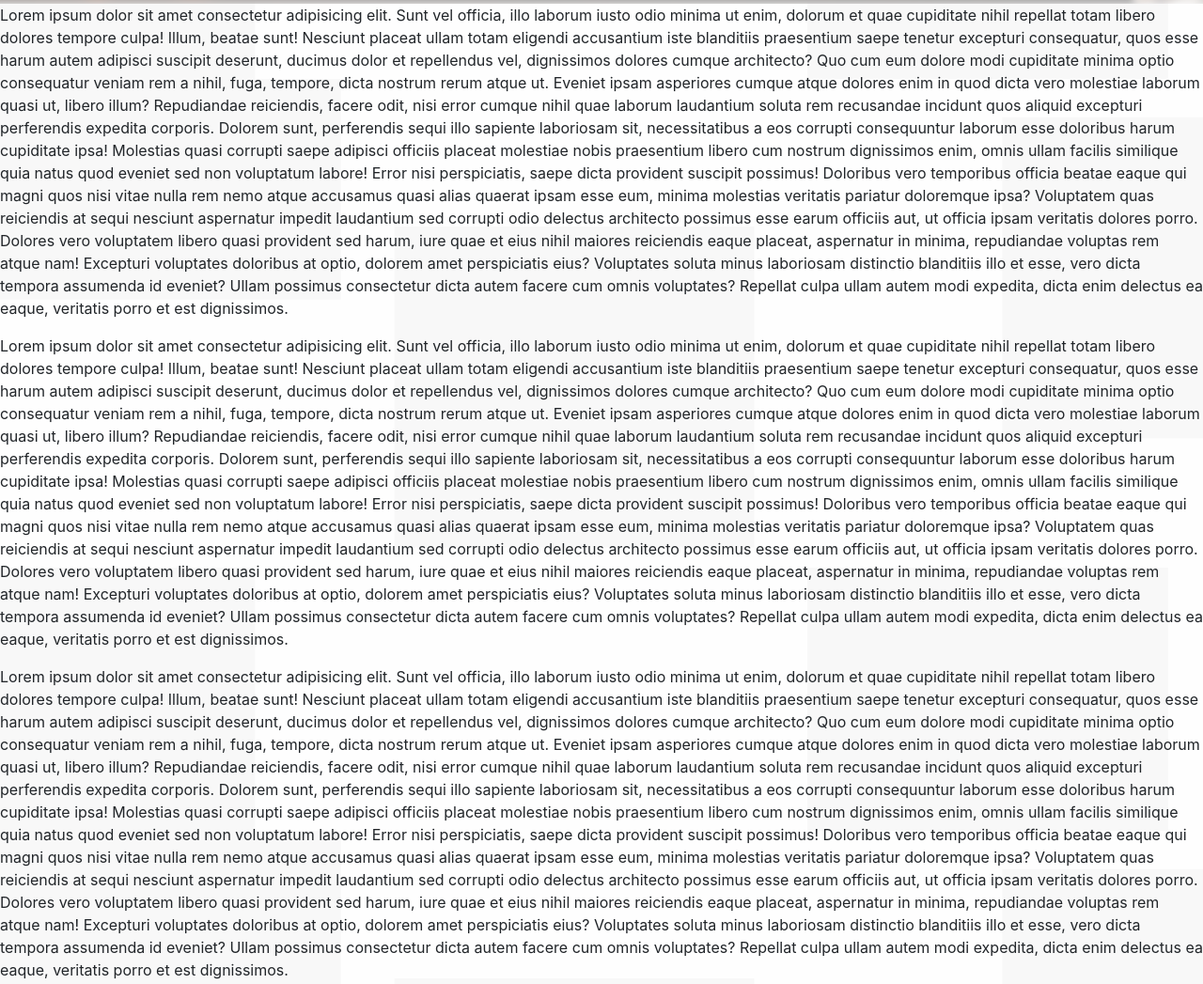
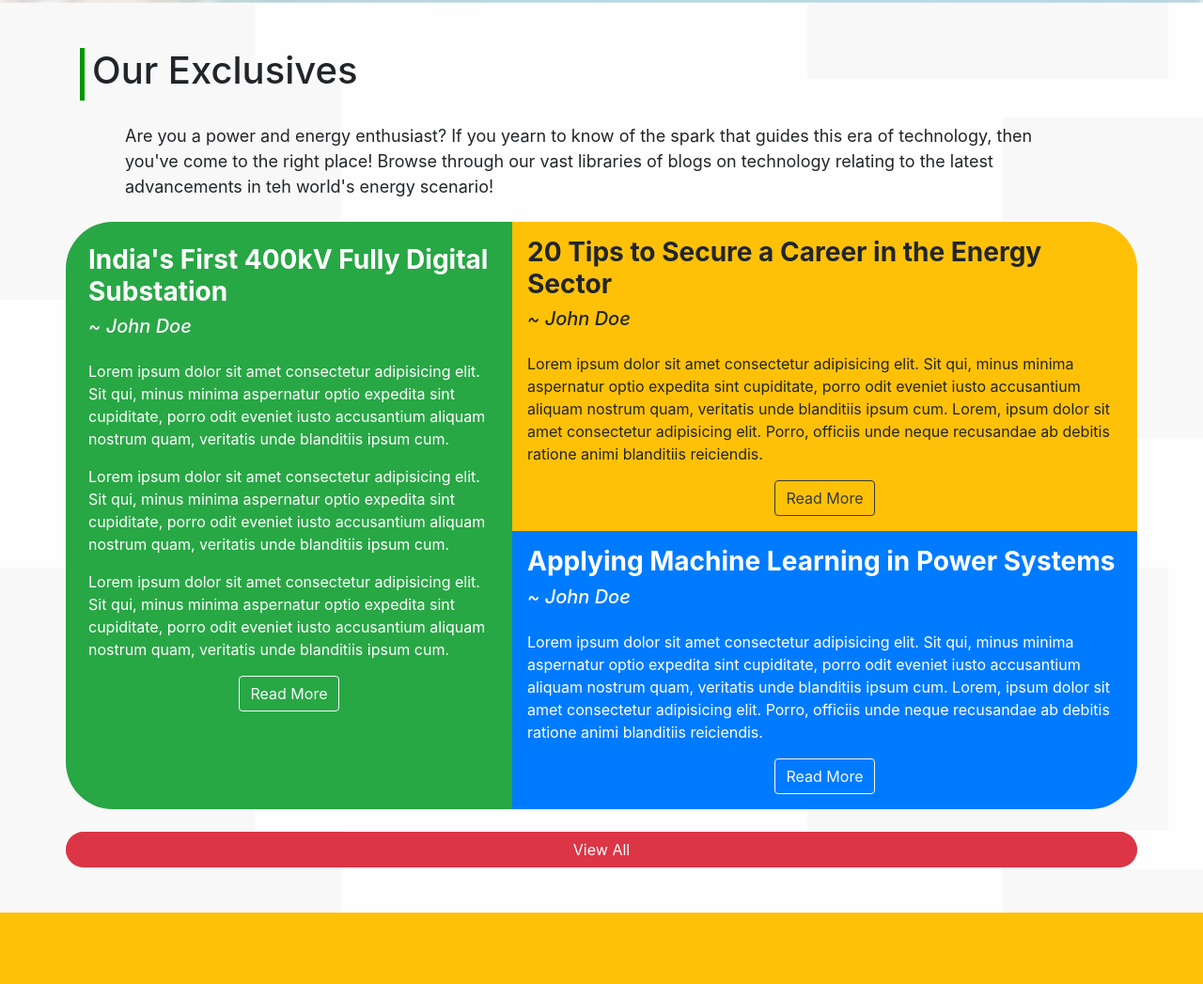
Before and after one commit to ananthutmani/Hyderabad_Website_Event, a plain HTML site: page index.html in a window 1280 px wide. Shown: the part 716-1763 px from the top of the page at 94% size. Drawn offline with nearby package versions, Linux system fonts and the light colour scheme.

Commit message:
exclusives done

```diff
--- a/assets/styles/blog.css
+++ b/assets/styles/blog.css
@@ -29,3 +29,20 @@ hr{
 .subheader img{
   filter: blur(5px);
 }
+.greenborder{
+    border-left: 5px solid  rgba(0,150, 0, 1);
+    overflow: hidden;
+}
+.exclusive_set{
+    border-radius: 50px;
+    overflow: hidden;
+}
+.headerpara{
+    font-size: 18px;
+}
+@media screen and (max-width: 800px) {
+    .exclusive_set{
+        border-radius: 0px;
+        overflow: hidden;
+    }
+}
--- a/index.html
+++ b/index.html
@@ -9,6 +9,7 @@
     <!-- Bootstrap CSS -->
     <link rel="stylesheet" href="https://stackpath.bootstrapcdn.com/bootstrap/4.5.2/css/bootstrap.min.css"
         integrity="sha384-JcKb8q3iqJ61gNV9KGb8thSsNjpSL0n8PARn9HuZOnIxN0hoP+VmmDGMN5t9UJ0Z" crossorigin="anonymous">
+    <link rel="stylesheet" href="https://cdnjs.cloudflare.com/ajax/libs/animate.css/4.1.1/animate.min.css" />
     <link rel="stylesheet" href="assets/styles/blog.css">
     <title>The Power Factor</title>
 </head>
@@ -48,14 +49,15 @@
                                 <a class="dropdown-item text-white" href="#">Others</a>
                             </div>
                         </li>
+                    </ul>
+                    <ul class="navbar-nav">
                         <li class="nav-item">
+                            <a class="nav-link" href="#">Login</a>
+                        </li>
+                        <li class="nav-item">
+                            <a class="nav-link" href="#">Sign Up</a>
                         </li>
                     </ul>
-                    <form class="form-inline my-2 my-lg-0">
-                        <input class="form-control mr-sm-2" type="search" placeholder="Search our Blogs"
-                            aria-label="Search">
-                        <button class="btn btn-outline-light my-2 my-sm-0" type="submit">Search</button>
-                    </form>
                 </div>
             </div>
         </nav>
@@ -135,96 +137,93 @@
         </div>
     </section>
 
-    <section id="content">
+    <section id="content" class="mt-5">
         <section id="OurExclusives">
-            <p>Lorem ipsum dolor sit amet consectetur adipisicing elit. Sunt vel officia, illo laborum iusto odio minima
-                ut enim, dolorum et quae cupiditate nihil repellat totam libero dolores tempore culpa! Illum, beatae
-                sunt! Nesciunt placeat ullam totam eligendi accusantium iste blanditiis praesentium saepe tenetur
-                excepturi consequatur, quos esse harum autem adipisci suscipit deserunt, ducimus dolor et repellendus
-                vel, dignissimos dolores cumque architecto? Quo cum eum dolore modi cupiditate minima optio consequatur
-                veniam rem a nihil, fuga, tempore, dicta nostrum rerum atque ut. Eveniet ipsam asperiores cumque atque
-                dolores enim in quod dicta vero molestiae laborum quasi ut, libero illum? Repudiandae reiciendis, facere
-                odit, nisi error cumque nihil quae laborum laudantium soluta rem recusandae incidunt quos aliquid
-                excepturi perferendis expedita corporis. Dolorem sunt, perferendis sequi illo sapiente laboriosam sit,
-                necessitatibus a eos corrupti consequuntur laborum esse doloribus harum cupiditate ipsa! Molestias quasi
-                corrupti saepe adipisci officiis placeat molestiae nobis praesentium libero cum nostrum dignissimos
-                enim, omnis ullam facilis similique quia natus quod eveniet sed non voluptatum labore! Error nisi
-                perspiciatis, saepe dicta provident suscipit possimus! Doloribus vero temporibus officia beatae eaque
-                qui magni quos nisi vitae nulla rem nemo atque accusamus quasi alias quaerat ipsam esse eum, minima
-                molestias veritatis pariatur doloremque ipsa? Voluptatem quas reiciendis at sequi nesciunt aspernatur
-                impedit laudantium sed corrupti odio delectus architecto possimus esse earum officiis aut, ut officia
-                ipsam veritatis dolores porro. Dolores vero voluptatem libero quasi provident sed harum, iure quae et
-                eius nihil maiores reiciendis eaque placeat, aspernatur in minima, repudiandae voluptas rem atque nam!
-                Excepturi voluptates doloribus at optio, dolorem amet perspiciatis eius? Voluptates soluta minus
-                laboriosam distinctio blanditiis illo et esse, vero dicta tempora assumenda id eveniet? Ullam possimus
-                consectetur dicta autem facere cum omnis voluptates? Repellat culpa ullam autem modi expedita, dicta
-                enim delectus ea eaque, veritatis porro et est dignissimos.</p>
-            <p>Lorem ipsum dolor sit amet consectetur adipisicing elit. Sunt vel officia, illo laborum iusto odio minima
-                ut enim, dolorum et quae cupiditate nihil repellat totam libero dolores tempore culpa! Illum, beatae
-                sunt! Nesciunt placeat ullam totam eligendi accusantium iste blanditiis praesentium saepe tenetur
-                excepturi consequatur, quos esse harum autem adipisci suscipit deserunt, ducimus dolor et repellendus
-                vel, dignissimos dolores cumque architecto? Quo cum eum dolore modi cupiditate minima optio consequatur
-                veniam rem a nihil, fuga, tempore, dicta nostrum rerum atque ut. Eveniet ipsam asperiores cumque atque
-                dolores enim in quod dicta vero molestiae laborum quasi ut, libero illum? Repudiandae reiciendis, facere
-                odit, nisi error cumque nihil quae laborum laudantium soluta rem recusandae incidunt quos aliquid
-                excepturi perferendis expedita corporis. Dolorem sunt, perferendis sequi illo sapiente laboriosam sit,
-                necessitatibus a eos corrupti consequuntur laborum esse doloribus harum cupiditate ipsa! Molestias quasi
-                corrupti saepe adipisci officiis placeat molestiae nobis praesentium libero cum nostrum dignissimos
-                enim, omnis ullam facilis similique quia natus quod eveniet sed non voluptatum labore! Error nisi
-                perspiciatis, saepe dicta provident suscipit possimus! Doloribus vero temporibus officia beatae eaque
-                qui magni quos nisi vitae nulla rem nemo atque accusamus quasi alias quaerat ipsam esse eum, minima
-                molestias veritatis pariatur doloremque ipsa? Voluptatem quas reiciendis at sequi nesciunt aspernatur
-                impedit laudantium sed corrupti odio delectus architecto possimus esse earum officiis aut, ut officia
-                ipsam veritatis dolores porro. Dolores vero voluptatem libero quasi provident sed harum, iure quae et
-                eius nihil maiores reiciendis eaque placeat, aspernatur in minima, repudiandae voluptas rem atque nam!
-                Excepturi voluptates doloribus at optio, dolorem amet perspiciatis eius? Voluptates soluta minus
-                laboriosam distinctio blanditiis illo et esse, vero dicta tempora assumenda id eveniet? Ullam possimus
-                consectetur dicta autem facere cum omnis voluptates? Repellat culpa ullam autem modi expedita, dicta
-                enim delectus ea eaque, veritatis porro et est dignissimos.</p>
-            <p>Lorem ipsum dolor sit amet consectetur adipisicing elit. Sunt vel officia, illo laborum iusto odio minima
-                ut enim, dolorum et quae cupiditate nihil repellat totam libero dolores tempore culpa! Illum, beatae
-                sunt! Nesciunt placeat ullam totam eligendi accusantium iste blanditiis praesentium saepe tenetur
-                excepturi consequatur, quos esse harum autem adipisci suscipit deserunt, ducimus dolor et repellendus
-                vel, dignissimos dolores cumque architecto? Quo cum eum dolore modi cupiditate minima optio consequatur
-                veniam rem a nihil, fuga, tempore, dicta nostrum rerum atque ut. Eveniet ipsam asperiores cumque atque
-                dolores enim in quod dicta vero molestiae laborum quasi ut, libero illum? Repudiandae reiciendis, facere
-                odit, nisi error cumque nihil quae laborum laudantium soluta rem recusandae incidunt quos aliquid
-                excepturi perferendis expedita corporis. Dolorem sunt, perferendis sequi illo sapiente laboriosam sit,
-                necessitatibus a eos corrupti consequuntur laborum esse doloribus harum cupiditate ipsa! Molestias quasi
-                corrupti saepe adipisci officiis placeat molestiae nobis praesentium libero cum nostrum dignissimos
-                enim, omnis ullam facilis similique quia natus quod eveniet sed non voluptatum labore! Error nisi
-                perspiciatis, saepe dicta provident suscipit possimus! Doloribus vero temporibus officia beatae eaque
-                qui magni quos nisi vitae nulla rem nemo atque accusamus quasi alias quaerat ipsam esse eum, minima
-                molestias veritatis pariatur doloremque ipsa? Voluptatem quas reiciendis at sequi nesciunt aspernatur
-                impedit laudantium sed corrupti odio delectus architecto possimus esse earum officiis aut, ut officia
-                ipsam veritatis dolores porro. Dolores vero voluptatem libero quasi provident sed harum, iure quae et
-                eius nihil maiores reiciendis eaque placeat, aspernatur in minima, repudiandae voluptas rem atque nam!
-                Excepturi voluptates doloribus at optio, dolorem amet perspiciatis eius? Voluptates soluta minus
-                laboriosam distinctio blanditiis illo et esse, vero dicta tempora assumenda id eveniet? Ullam possimus
-                consectetur dicta autem facere cum omnis voluptates? Repellat culpa ullam autem modi expedita, dicta
-                enim delectus ea eaque, veritatis porro et est dignissimos.</p>
-            <p>Lorem ipsum dolor sit amet consectetur adipisicing elit. Sunt vel officia, illo laborum iusto odio minima
-                ut enim, dolorum et quae cupiditate nihil repellat totam libero dolores tempore culpa! Illum, beatae
-                sunt! Nesciunt placeat ullam totam eligendi accusantium iste blanditiis praesentium saepe tenetur
-                excepturi consequatur, quos esse harum autem adipisci suscipit deserunt, ducimus dolor et repellendus
-                vel, dignissimos dolores cumque architecto? Quo cum eum dolore modi cupiditate minima optio consequatur
-                veniam rem a nihil, fuga, tempore, dicta nostrum rerum atque ut. Eveniet ipsam asperiores cumque atque
-                dolores enim in quod dicta vero molestiae laborum quasi ut, libero illum? Repudiandae reiciendis, facere
-                odit, nisi error cumque nihil quae laborum laudantium soluta rem recusandae incidunt quos aliquid
-                excepturi perferendis expedita corporis. Dolorem sunt, perferendis sequi illo sapiente laboriosam sit,
-                necessitatibus a eos corrupti consequuntur laborum esse doloribus harum cupiditate ipsa! Molestias quasi
-                corrupti saepe adipisci officiis placeat molestiae nobis praesentium libero cum nostrum dignissimos
-                enim, omnis ullam facilis similique quia natus quod eveniet sed non voluptatum labore! Error nisi
-                perspiciatis, saepe dicta provident suscipit possimus! Doloribus vero temporibus officia beatae eaque
-                qui magni quos nisi vitae nulla rem nemo atque accusamus quasi alias quaerat ipsam esse eum, minima
-                molestias veritatis pariatur doloremque ipsa? Voluptatem quas reiciendis at sequi nesciunt aspernatur
-                impedit laudantium sed corrupti odio delectus architecto possimus esse earum officiis aut, ut officia
-                ipsam veritatis dolores porro. Dolores vero voluptatem libero quasi provident sed harum, iure quae et
-                eius nihil maiores reiciendis eaque placeat, aspernatur in minima, repudiandae voluptas rem atque nam!
-                Excepturi voluptates doloribus at optio, dolorem amet perspiciatis eius? Voluptates soluta minus
-                laboriosam distinctio blanditiis illo et esse, vero dicta tempora assumenda id eveniet? Ullam possimus
-                consectetur dicta autem facere cum omnis voluptates? Repellat culpa ullam autem modi expedita, dicta
-                enim delectus ea eaque, veritatis porro et est dignissimos.</p>
+            <div class="container">
+                <div class="greenborder pl-2">
+                    <h1 class="wow animate__animated animate__slideInLeft">Our Exclusives</h1>
+                </div>
+                <div class="mx-2 mx-sm-3 mx-md-5">
+                    <p class="mt-4 wow animate__animated animate__fadeIn headerpara" data-wow-delay="600ms">
+                        Are you a power and energy enthusiast? If you yearn to know of the spark that guides this era of
+                        technology, then you've come to the right place! Browse through our vast libraries of blogs on
+                        technology relating to the latest advancements in teh world's energy scenario!
+                    </p>
+                </div>
+                <div class="row justify-content-between mt-4 exclusive_set">
+                    <div class="p-4 col-12 col-md-5 bg-success text-white">
+                        <h3><strong>India's First 400kV Fully Digital Substation</strong></h3>
+                        <h5 class="text-white mb-2 mb-md-4"><em>~ John Doe</em></h5>
+                        <p>Lorem ipsum dolor sit amet consectetur adipisicing elit. Sit qui, minus minima aspernatur
+                            optio
+                            expedita sint cupiditate, porro odit eveniet iusto accusantium aliquam nostrum quam,
+                            veritatis
+                            unde blanditiis ipsum cum.</p>
+                        <p class="d-none d-md-block">Lorem ipsum dolor sit amet consectetur adipisicing elit. Sit qui,
+                            minus minima aspernatur
+                            optio
+                            expedita sint cupiditate, porro odit eveniet iusto accusantium aliquam nostrum quam,
+                            veritatis
+                            unde blanditiis ipsum cum.</p>
+                        <p class="d-none d-md-block">Lorem ipsum dolor sit amet consectetur adipisicing elit. Sit qui,
+                            minus minima aspernatur
+                            optio
+                            expedita sint cupiditate, porro odit eveniet iusto accusantium aliquam nostrum quam,
+                            veritatis
+                            unde blanditiis ipsum cum.</p>
+                        <div class="row justify-content-center">
+                            <button class="btn btn-outline-light">Read More</button>
+                        </div>
+                    </div>
+                    <div class="col-12 col-md-7">
+                        <div class="row justify-content-center align-items-between" style="height: 100%;">
+                            <div class="col-12 bg-warning p-3 row align-items-center">
+                                <div>
+                                    <h3><strong>20 Tips to Secure a Career in the Energy Sector</strong>
+                                    </h3>
+                                    <h5 class="mb-2 mb-md-4"><em>~ John Doe</em></h5>
+                                    <p>Lorem ipsum dolor sit amet consectetur adipisicing elit. Sit qui, minus minima
+                                        aspernatur
+                                        optio
+                                        expedita sint cupiditate, porro odit eveniet iusto accusantium aliquam nostrum
+                                        quam,
+                                        veritatis
+                                        unde blanditiis ipsum cum. <span class="d-none d-md-inline">Lorem, ipsum dolor
+                                            sit amet consectetur adipisicing elit. Porro, officiis unde neque recusandae
+                                            ab debitis ratione animi blanditiis reiciendis.</span></p>
+                                    <div class="row justify-content-center">
+                                        <button class="btn btn-outline-dark">Read More</button>
+                                    </div>
+                                </div>
+                            </div>
+                            <div class="col-12 bg-primary p-3 text-white row align-items-center">
+                                <div>
+                                    <h3><strong>Applying Machine Learning in Power Systems</strong></h3>
+                                    <h5 class="text-white mb-2 mb-md-4"><em>~ John Doe</em></h5>
+                                    <p>Lorem ipsum dolor sit amet consectetur adipisicing elit. Sit qui, minus minima
+                                        aspernatur
+                                        optio
+                                        expedita sint cupiditate, porro odit eveniet iusto accusantium aliquam nostrum
+                                        quam,
+                                        veritatis
+                                        unde blanditiis ipsum cum. <span class="d-none d-md-inline">Lorem, ipsum dolor
+                                            sit amet consectetur adipisicing elit. Porro, officiis unde neque recusandae
+                                            ab debitis ratione animi blanditiis reiciendis.</span></p>
+                                    <div class="row justify-content-center">
+                                        <button class="btn btn-outline-light">Read More</button>
+                                    </div>
+                                </div>
+                            </div>
+                        </div>
+                    </div>
+                </div>
+                <div class="row mt-4 exclusive_set">
+                    <button class="btn btn-danger w-100 h-100">View All</button>
+                </div>
+            </div>
+        </section>
+        <section class="container-fluid mt-5 stretcher bg-warning" style="min-height: 50vh;">
+
         </section>
         <section id="from the community">
 
@@ -233,7 +232,7 @@
 
         </section>
     </section>
-    <section id="footer">
+    <section id="footer" class="pb-5">
         <div class="contact-details">
 
         </div>
@@ -262,6 +261,12 @@
     <script src="https://stackpath.bootstrapcdn.com/bootstrap/4.5.2/js/bootstrap.min.js"
         integrity="sha384-B4gt1jrGC7Jh4AgTPSdUtOBvfO8shuf57BaghqFfPlYxofvL8/KUEfYiJOMMV+rV"
         crossorigin="anonymous"></script>
+    <script src="https://cdnjs.cloudflare.com/ajax/libs/wow/1.1.2/wow.min.js"
+        integrity="sha512-Eak/29OTpb36LLo2r47IpVzPBLXnAMPAVypbSZiZ4Qkf8p/7S/XRG5xp7OKWPPYfJT6metI+IORkR5G8F900+g=="
+        crossorigin="anonymous"></script>
+    <script>
+        new WOW().init();
+    </script>
     <script src="assets/scripts/blog.js"></script>
 </body>
 
```
